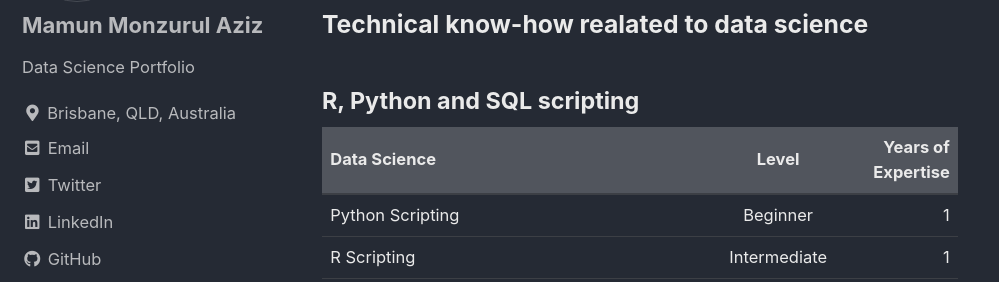
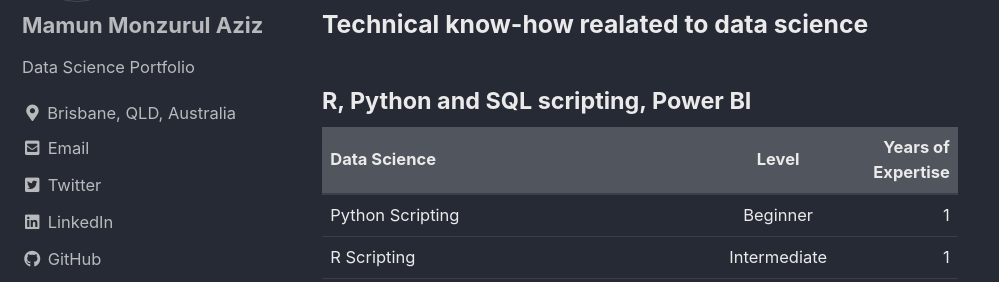
Before and after one commit to mamunmaziz/mamunmaziz.github.io, a Jekyll site: the page built from _pages/aboutme.md, in a window 1280 px wide and 900 px high, scrolled down 1361 px. Shown: the part 174-456 px from the top of the window, without its empty margins (0-999 px from the left). Built offline with Jekyll 4.4.1, drawn with Linux system fonts in a browser that asks for light colours; cached includes are drawn as plain includes.

Commit message:
Update aboutme.md

```diff
--- a/_pages/aboutme.md
+++ b/_pages/aboutme.md
@@ -19,7 +19,7 @@ header:
 
 
 ### Technical know-how realated to data science
-#### R, Python and SQL scripting
+#### R, Python and SQL scripting, Power BI
 
 | Data Science                                                                                  | Level                  | Years of Expertise               |
 | --------------------------------------------------------------------------------------------- |:----------------------:| --------------------------------:|
```
